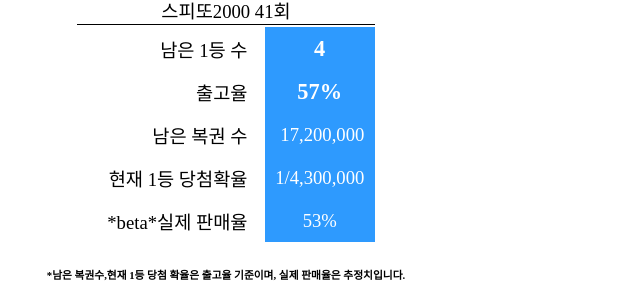
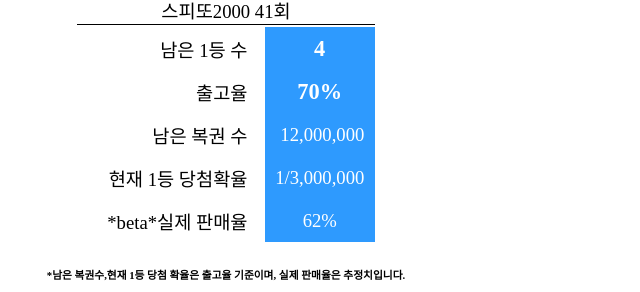
Before and after one commit to limerhymeprime/speettoc, a plain HTML site: page index.html in a window 1280 px wide. Shown: the part 201-493 px from the top of the page, 414-1054 px from the left. Drawn offline with Linux system fonts and the light colour scheme.

Commit message:
Update index.html

```diff
--- a/index.html
+++ b/index.html
@@ -94,19 +94,19 @@
       <tr>
         <td class="cell_padding"align="right">출고율&nbsp&nbsp</td>
 
-        <td class="tg-hmp3" bgcolor="#2E9AFE" style= "color:white; font-size:120%; font-weight:bold;" align="center">&nbsp 57% &nbsp</td>
+        <td class="tg-hmp3" bgcolor="#2E9AFE" style= "color:white; font-size:120%; font-weight:bold;" align="center">&nbsp 70% &nbsp</td>
       </tr>
       <tr>
         <td class="cell_padding"align="right">남은 복권 수&nbsp&nbsp</td>
-        <td class="tg-hmp3" bgcolor="#2E9AFE" style= "color:white" align="right">&nbsp 17,200,000 &nbsp</td>
+        <td class="tg-hmp3" bgcolor="#2E9AFE" style= "color:white" align="right">&nbsp 12,000,000 &nbsp</td>
       </tr>
       <tr>
         <td class="cell_padding"align="right">&nbsp&nbsp&nbsp&nbsp&nbsp현재 1등 당첨확율&nbsp&nbsp</td>
-        <td class="tg-hmp3" bgcolor="#2E9AFE" style= "color:white" align="right">&nbsp 1/4,300,000 &nbsp</td>
+        <td class="tg-hmp3" bgcolor="#2E9AFE" style= "color:white" align="right">&nbsp 1/3,000,000 &nbsp</td>
       </tr>
       <tr>
         <td class="cell_padding"align="right">*beta*실제 판매율&nbsp&nbsp</td>
-        <td class="tg-hmp3" bgcolor="#2E9AFE" style= "color:white" align="center">&nbsp 53% &nbsp</td>
+        <td class="tg-hmp3" bgcolor="#2E9AFE" style= "color:white" align="center">&nbsp 62% &nbsp</td>
       </tr>
     </tbody>
   </table>
```
